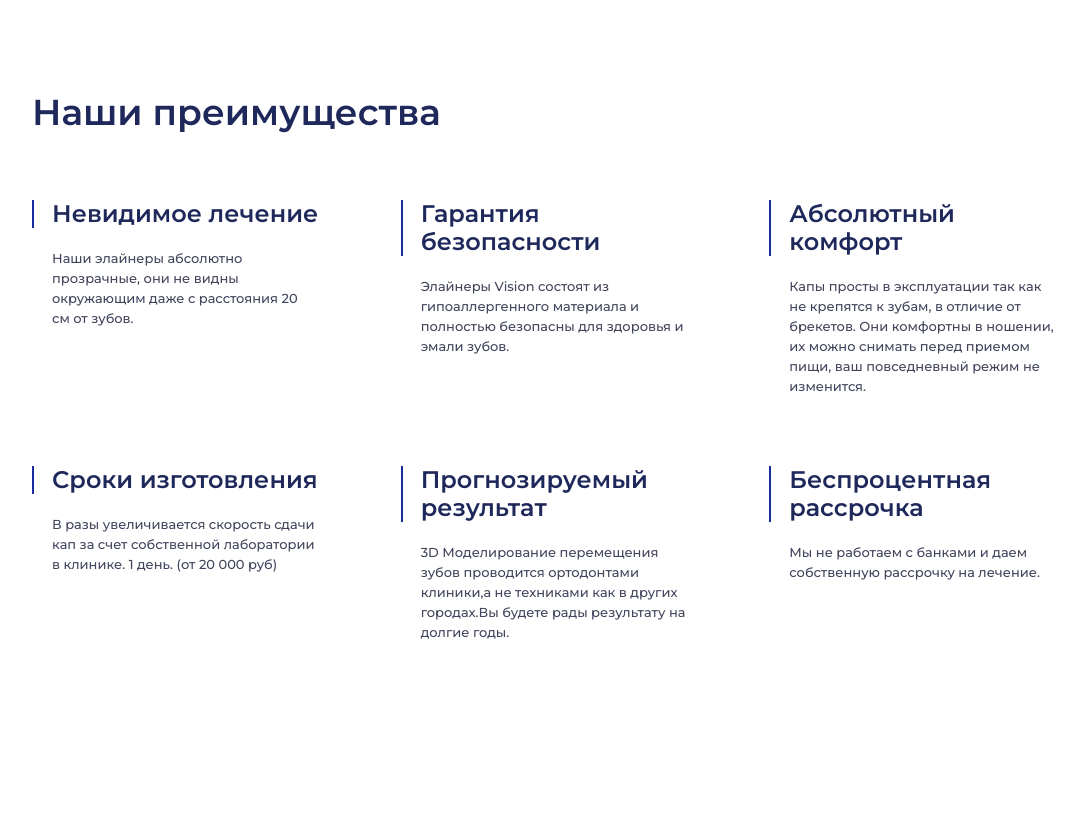
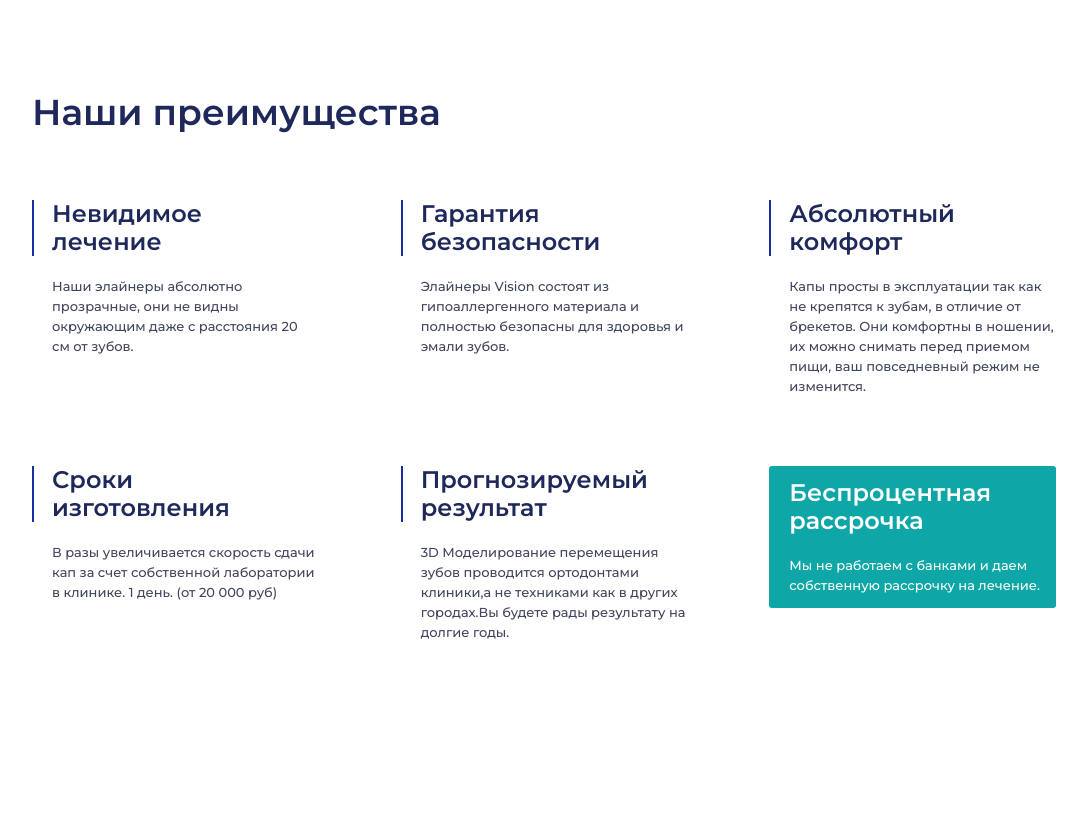
Before and after one commit to bzrov/bzrov.github.io, a PHP site: page / in a window 1280 px wide. Shown: the part 749-1581 px from the top of the page, without its empty margins (96-1183 px from the left). Run offline with PHP 8.4, Linux system fonts and the light colour scheme.

Commit message:
elainer demo fix logo, border button,text in advantages block

```diff
--- a/elainer/css/main.css
+++ b/elainer/css/main.css
@@ -212,7 +212,8 @@ a {
   font-weight: bold;
   font-size: 18px;
   letter-spacing: 0.095em;
-  text-transform: uppercase; }
+  text-transform: uppercase;
+  color: #182C9F; }
 
 .logo__second-word {
   background: -o-linear-gradient(45deg, #182C9F 0%, #0EA6A6 100%);
@@ -263,7 +264,8 @@ a {
   margin-right: 40px; }
 
 .header-doc__text {
-  margin-left: 10px; }
+  margin-left: 10px;
+  font-weight: 600; }
 
 .header__phone {
   color: #182C9F; }
@@ -348,7 +350,8 @@ a {
   background: linear-gradient(90deg, #182C9F 0%, #0EA6A6 100%);
   -webkit-box-shadow: 0px 4px 32px rgba(15, 27, 97, 0.25);
           box-shadow: 0px 4px 32px rgba(15, 27, 97, 0.25);
-  border-radius: 3px; }
+  border-radius: 3px;
+  border: none; }
 
 .hero__text {
   margin-bottom: 63px;
@@ -447,3 +450,14 @@ a {
   font-size: 13px;
   line-height: 20px;
   color: #41455C; }
+
+.advantages__item_active {
+  padding-top: 13px;
+  padding-bottom: 13px;
+  border-radius: 3px;
+  color: #ffffff;
+  background-color: #0EA6A6; }
+  .advantages__item_active .advantages-item__title::before {
+    display: none; }
+  .advantages__item_active .advantages-item__text {
+    color: #ffffff; }
--- a/elainer/index.html
+++ b/elainer/index.html
@@ -86,7 +86,7 @@
 		<div class="advantages__content">
 			<div class="advantages__item">
 				<p class="advantages-item__title">
-					Невидимое лечение
+					Невидимое <br> лечение
 				</p>
 				<p class="advantages-item__text">
 					Наши элайнеры абсолютно прозрачные, они не видны окружающим даже с расстояния 20 см от зубов.
@@ -94,26 +94,26 @@
 			</div>
 			<div class="advantages__item">
 				<p class="advantages-item__title">
-					Гарантия безопасности
+					Гарантия <br> безопасности
 				</p>
 				<p class="advantages-item__text">
 					Элайнеры Vision состоят из гипоаллергенного материала и полностью безопасны для здоровья и эмали зубов.
 				</p>
 			</div>
 			<div class="advantages__item">
-				<p class="advantages-item__title">Абсолютный комфорт</p>
+				<p class="advantages-item__title">Абсолютный <br> комфорт</p>
 				<p class="advantages-item__text">Капы просты в эксплуатации так как не крепятся к зубам, в отличие от брекетов. Они комфортны в ношении, их можно снимать перед приемом пищи, ваш повседневный режим не изменится.</p>
 			</div>
 			<div class="advantages__item">
-				<p class="advantages-item__title">Сроки изготовления</p>
+				<p class="advantages-item__title">Сроки <br> изготовления</p>
 				<p class="advantages-item__text">В разы увеличивается скорость сдачи кап за счет собственной лаборатории в клинике. 1 день. (от 20 000 руб)</p>
 			</div>
 			<div class="advantages__item">
-				<p class="advantages-item__title">Прогнозируемый результат</p>
+				<p class="advantages-item__title">Прогнозируемый <br> результат</p>
 				<p class="advantages-item__text">3D Моделирование перемещения зубов проводится ортодонтами клиники,а не техниками как в других городах.Вы будете рады результату на долгие годы.</p>
 			</div>
-			<div class="advantages__item">
-				<p class="advantages-item__title">Беспроцентная рассрочка</p>
+			<div class="advantages__item advantages__item_active">
+				<p class="advantages-item__title">Беспроцентная <br> рассрочка</p>
 				<p class="advantages-item__text">Мы не работаем с банками и даем собственную рассрочку на лечение.</p>
 			</div>
 		</div>
```
